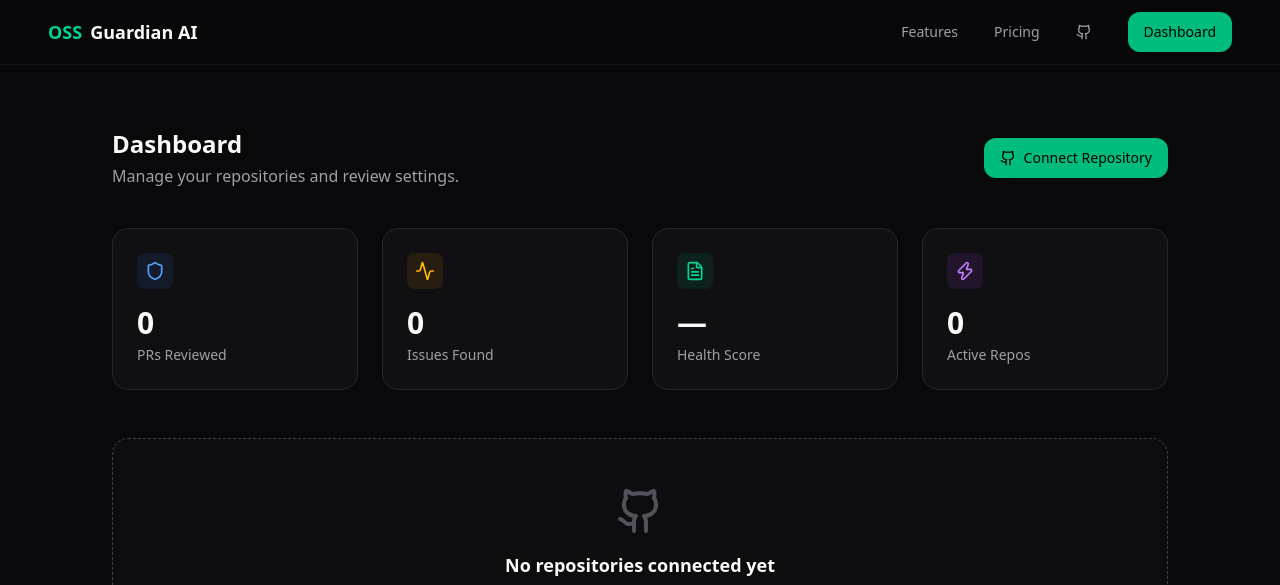
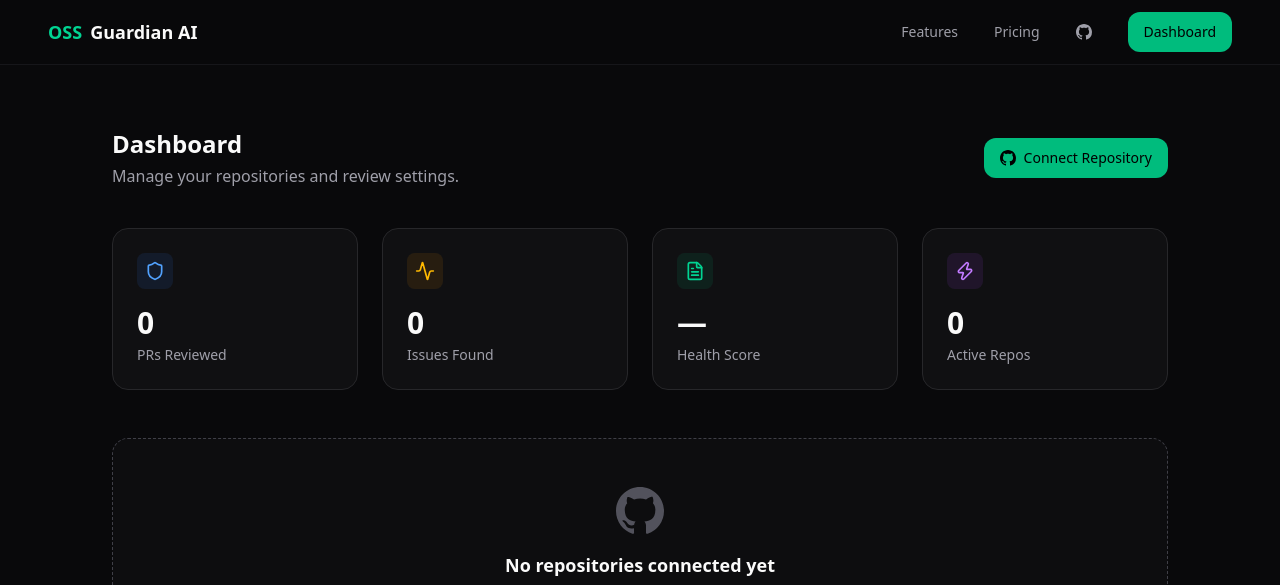
Before and after one commit to quantum-agent-MGM/oss-guardian-ai, a Next.js app: page /dashboard in a window 1280 px wide. Shown: the top 585 px of the page. Built offline with nearby package versions, Linux system fonts and the light colour scheme.

Commit message:
🔧 Fix: replace Github icon → GithubIcon component + install missing deps
- Added GithubIcon inline SVG component
- Fixed all lucide-react Github imports (removed in v0.400+)
- Installed class-variance-authority + @radix-ui/react-slot
- Build verified: 6 routes (3 static + 3 dynamic)

```diff
--- a/package.json
+++ b/package.json
@@ -11,8 +11,10 @@
   "dependencies": {
     "@ai-sdk/anthropic": "^3.0.76",
     "@auth/core": "^0.41.2",
+    "@radix-ui/react-slot": "^1.2.4",
     "@vercel/analytics": "^2.0.1",
     "anthropic": "^0.0.0",
+    "class-variance-authority": "^0.7.1",
     "clsx": "^2.1.1",
     "framer-motion": "^12.38.0",
     "groq-sdk": "^1.1.2",
--- a/src/app/dashboard/page.tsx
+++ b/src/app/dashboard/page.tsx
@@ -1,5 +1,6 @@
 import Link from "next/link";
-import { Github, ArrowRight, Shield, Activity, FileText, Zap } from "lucide-react";
+import { ArrowRight, Shield, Activity, FileText, Zap } from "lucide-react";
+import { GithubIcon } from "@/components/ui/github-icon";
 import { Button } from "@/components/ui/button";
 
 export default function DashboardPage() {
@@ -19,7 +20,7 @@
             className="bg-emerald-500 text-black hover:bg-emerald-400 gap-2"
           >
             <Link href="/dashboard/connect">
-              <Github className="h-4 w-4" />
+              <GithubIcon className="h-4 w-4" />
               Connect Repository
             </Link>
           </Button>
@@ -74,7 +75,7 @@
 
         {/* Empty state */}
         <div className="mt-12 rounded-2xl border border-dashed border-zinc-700 bg-zinc-900/30 p-12 text-center">
-          <Github className="mx-auto h-12 w-12 text-zinc-600" />
+          <GithubIcon className="mx-auto h-12 w-12 text-zinc-600" />
           <h3 className="mt-4 text-lg font-semibold">
             No repositories connected yet
           </h3>
--- a/src/components/landing/cta.tsx
+++ b/src/components/landing/cta.tsx
@@ -1,7 +1,8 @@
 "use client";
 
 import { motion } from "framer-motion";
-import { ArrowRight, Github } from "lucide-react";
+import { ArrowRight } from "lucide-react";
+import { GithubIcon } from "@/components/ui/github-icon";
 import Link from "next/link";
 import { Button } from "@/components/ui/button";
 
@@ -42,7 +43,7 @@
               href="https://github.com/quantum-agent-MGM/oss-guardian-ai"
               target="_blank"
             >
-              <Github className="h-5 w-5" />
+              <GithubIcon className="h-5 w-5" />
               Star on GitHub
             </Link>
           </Button>
--- a/src/components/landing/hero.tsx
+++ b/src/components/landing/hero.tsx
@@ -1,6 +1,7 @@
 "use client";
 
-import { ArrowRight, Github, Shield, Sparkles } from "lucide-react";
+import { ArrowRight, Shield, Sparkles } from "lucide-react";
+import { GithubIcon } from "@/components/ui/github-icon";
 import Link from "next/link";
 import { motion } from "framer-motion";
 import { Button } from "@/components/ui/button";
@@ -74,7 +75,7 @@
               href="https://github.com/quantum-agent-MGM/oss-guardian-ai"
               target="_blank"
             >
-              <Github className="h-5 w-5" />
+              <GithubIcon className="h-5 w-5" />
               View on GitHub
             </Link>
           </Button>
--- a/src/components/layout/navbar.tsx
+++ b/src/components/layout/navbar.tsx
@@ -1,6 +1,7 @@
 import Link from "next/link";
-import { Github, Menu } from "lucide-react";
+import { Menu } from "lucide-react";
 import { Button } from "@/components/ui/button";
+import { GithubIcon } from "@/components/ui/github-icon";
 
 export function Navbar() {
   return (
@@ -23,7 +24,7 @@
               href="https://github.com/quantum-agent-MGM/oss-guardian-ai"
               target="_blank"
             >
-              <Github className="h-4 w-4" />
+              <GithubIcon className="h-4 w-4" />
             </Link>
           </Button>
           <Button
--- /dev/null
+++ b/src/components/ui/github-icon.tsx
@@ -0,0 +1,12 @@
+export function GithubIcon({ className }: { className?: string }) {
+  return (
+    <svg
+      className={className}
+      viewBox="0 0 24 24"
+      fill="currentColor"
+      xmlns="http://www.w3.org/2000/svg"
+    >
+      <path d="M12 0C5.37 0 0 5.37 0 12c0 5.31 3.435 9.795 8.205 11.385.6.105.825-.255.825-.57 0-.285-.015-1.23-.015-2.235-3.015.555-3.795-.735-4.035-1.41-.135-.345-.72-1.41-1.23-1.695-.42-.225-1.02-.78-.015-.795.945-.015 1.62.87 1.845 1.23 1.08 1.815 2.805 1.305 3.495.99.105-.78.42-1.305.765-1.605-2.67-.3-5.46-1.335-5.46-5.925 0-1.305.465-2.385 1.23-3.225-.12-.3-.54-1.53.12-3.18 0 0 1.005-.315 3.3 1.23.96-.27 1.98-.405 3-.405s2.04.135 3 .405c2.295-1.56 3.3-1.23 3.3-1.23.66 1.65.24 2.88.12 3.18.765.84 1.23 1.905 1.23 3.225 0 4.605-2.805 5.625-5.475 5.925.435.375.81 1.095.81 2.22 0 1.605-.015 2.895-.015 3.3 0 .315.225.69.825.57A12.02 12.02 0 0 0 24 12c0-6.63-5.37-12-12-12z" />
+    </svg>
+  );
+}
```
Also changed, not shown: 1 other file (tests, documents, lock files or other folders).
